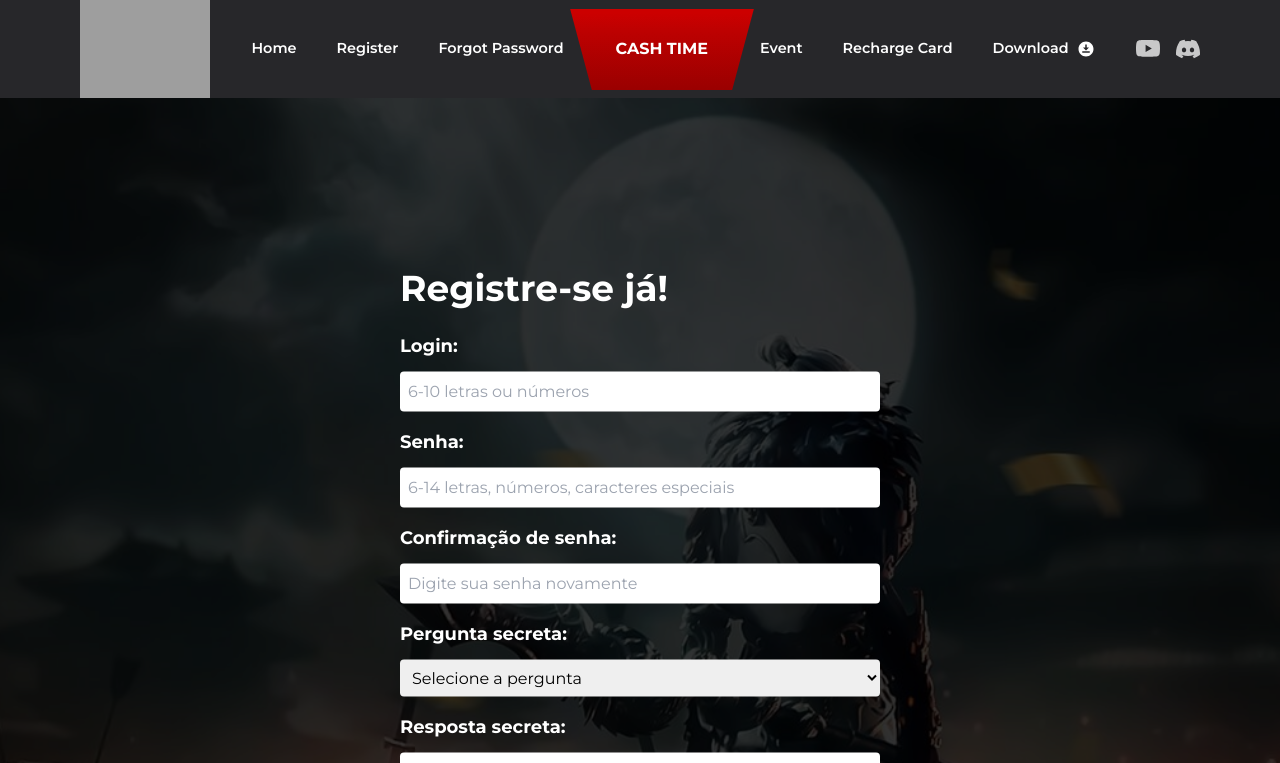
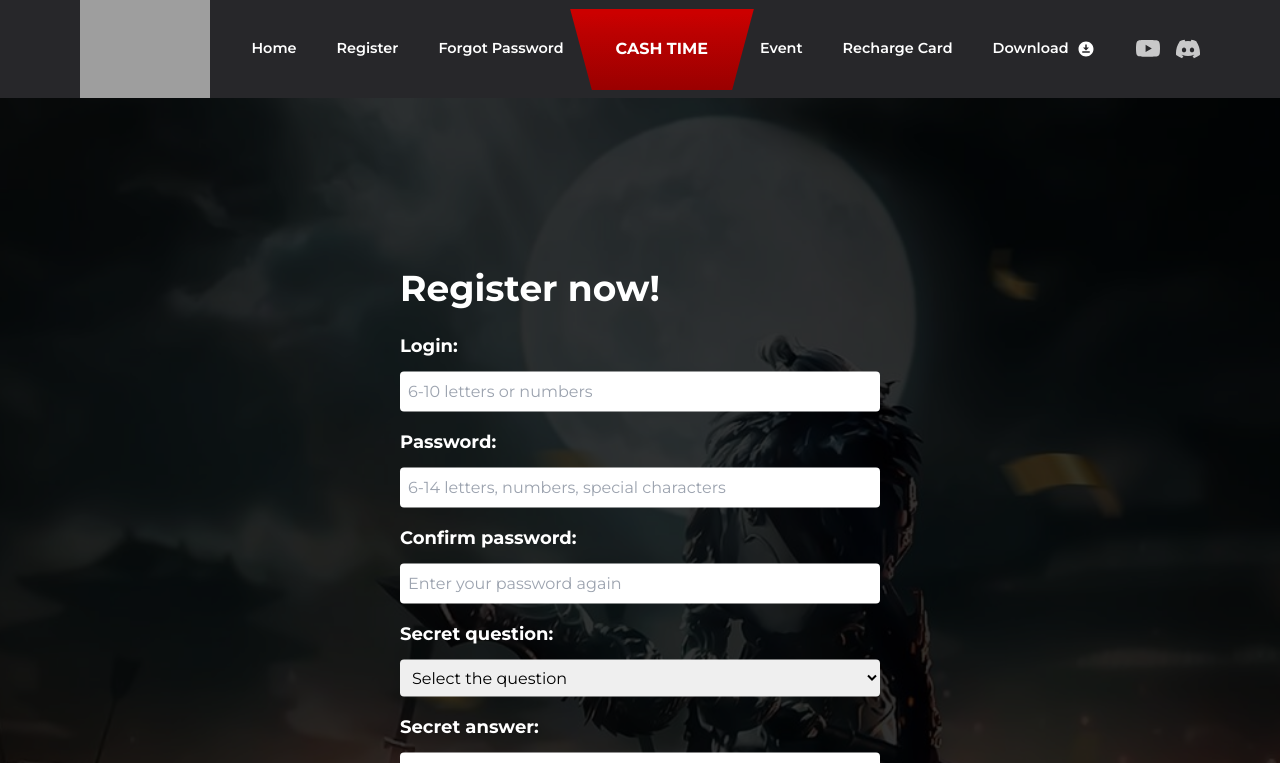
Before and after one commit to ViniGSouza/rg-website, a React (Vite) app: page /register in a window 1280 px wide. Shown: the top 763 px of the page. Built offline with nearby package versions, Linux system fonts and the light colour scheme; grey boxes are pictures that could not be loaded.

Commit message:
translate register

```diff
--- a/src/pages/Registro.jsx
+++ b/src/pages/Registro.jsx
@@ -179,14 +179,14 @@ export default function Register() {
           setEmptyQuestionMessage(true);
           return;
         }
-        Swal.fire('Sucesso', 'Sua conta foi criada!', 'success');
+        isPortuguese ? Swal.fire('Sucesso', 'Sua conta foi criada!', 'success') : Swal.fire('Success', 'Your account was created!', 'success');
         setAccount('');
         setPassword('');
         setConfirmPassword('');
         setAnswer('');
         setCode('');
       } catch (error) {
-        console.error('Erro na requisição:', error);
+        console.error('Error', error);
         setError(true);
       }
     }
@@ -201,7 +201,9 @@ export default function Register() {
     <main className="relative w-full h-[120vh] bg-fixed bg-center bg-no-repeat bg-cover">
       <div className="absolute inset-0 bg-black opacity-80"></div>
       <form className="absolute -translate-x-1/2 -translate-y-1/2 rounded p top-1/2 left-1/2 md:w-[30rem]" onSubmit={handleSubmit}>
-        <h1 className="mb-6 text-4xl font-bold text-white">Registre-se já!</h1>
+        <h1 className="mb-6 text-4xl font-bold text-white">
+          {isPortuguese ? 'Registre-se já!' : 'Register now!'}
+        </h1>
         <div className="flex flex-col mb-4 gap-y-3">
           <label htmlFor="account" className="text-lg font-bold text-white">
             Login:
@@ -210,7 +212,7 @@ export default function Register() {
             type="text"
             className="p-2 rounded"
             name="account"
-            placeholder="6-10 letras ou números"
+            placeholder={isPortuguese ? "6-10 letras ou números" : "6-10 letters or numbers"}
             value={account}
             onChange={handleAccountChange}
           />
@@ -224,12 +226,14 @@ export default function Register() {
         </div>
 
         <div className="flex flex-col mb-4 gap-y-3">
-          <label htmlFor="password" className="text-lg font-bold text-white">Senha:</label>
+          <label htmlFor="password" className="text-lg font-bold text-white">
+            {isPortuguese ? 'Senha:' : 'Password:'}
+          </label>
           <input
             type="password"
             className="p-2 rounded"
             value={password}
-            placeholder="6-14 letras, números, caracteres especiais"
+            placeholder={isPortuguese ? "6-14 letras, números, caracteres especiais" : "6-14 letters, numbers, special characters"}
             onChange={handlePasswordChange}
             name="password"
           />
@@ -243,11 +247,13 @@ export default function Register() {
         </div>
 
         <div className="flex flex-col mb-4 gap-y-3">
-          <label htmlFor="password2" className="text-lg font-bold text-white">Confirmação de senha:</label>
+          <label htmlFor="password2" className="text-lg font-bold text-white">
+            {isPortuguese ? 'Confirmação de senha:' : 'Confirm password:'}
+          </label>
           <input
             type="password"
             className="p-2 rounded"
-            placeholder="Digite sua senha novamente"
+            placeholder={isPortuguese ? 'Digite sua senha novamente' : 'Enter your password again'}
             value={confirmPassword}
             onChange={handleConfirmPasswordChange}
             name="password2"
@@ -260,23 +266,37 @@ export default function Register() {
         </div>
 
         <div className="flex flex-col mb-4 gap-y-3">
-          <label htmlFor="question" className="text-lg font-bold text-white">Pergunta secreta:</label>
+          <label htmlFor="question" className="text-lg font-bold text-white">
+            {isPortuguese ? 'Pergunta secreta:' : 'Secret question:'}
+          </label>
           <select className="p-2 rounded" onChange={handleSelecaoChange} name="question">
-            <option value="父亲姓名">Selecione a pergunta</option>
-            <option value="父亲姓名">Nome do pai</option>
-            <option value="母亲姓名">Nome da Mãe</option>
-            <option value="最爱的人名称">Nome da pessoa favorita</option>
-            <option value="第一款网络游戏">Seu primeiro jogo online</option>
+            <option value="父亲姓名">
+              {isPortuguese ? 'Selecione a pergunta' : 'Select the question'}
+            </option>
+            <option value="父亲姓名">
+              {isPortuguese ? 'Nome do pai' : "Father's name"}
+            </option>
+            <option value="母亲姓名">
+              {isPortuguese ? 'Nome da Mãe' : "Mother's name"}
+            </option>
+            <option value="最爱的人名称">
+              {isPortuguese ? 'Nome da pessoa favorita' : "Favorite person's name"}
+            </option>
+            <option value="第一款网络游戏">
+              {isPortuguese ? 'Seu primeiro jogo online' : "Your first online game"}
+            </option>
           </select>
         </div>
 
         <div className="flex flex-col mb-4 gap-y-3">
-          <label htmlFor="answer" className="text-lg font-bold text-white">Resposta secreta:</label>
+          <label htmlFor="answer" className="text-lg font-bold text-white">
+            {isPortuguese ? 'Resposta secreta:' : 'Secret answer:'}
+          </label>
           <input
             type="text"
             className="p-2 rounded"
             value={answer}
-            placeholder="Digite a sua resposta"
+            placeholder={isPortuguese ? "Digite a sua resposta" : "Enter your answer"}
             onChange={handleAnswerChange}
             required
             name="answer"
@@ -297,22 +317,22 @@ export default function Register() {
           />
         </div>
         <button className="px-10 py-3 mt-4 font-bold text-white duration-150 ease-in-out bg-red-600 rounded hover:scale-95">
-          Registrar
+          {isPortuguese ? 'Registrar' : 'Register'}
         </button>
         <p className={`${error ? 'block' : 'hidden'} mt-5 text-xl font-bold text-red-700 drop-shadow-lg`}>
-          Ocorreu um erro, revise seus dados e tente novamente.
+          {isPortuguese ? 'Ocorreu um erro, revise seus dados e tente novamente.' : 'An error occurred, please review your data and try again.'}
         </p>
         <p className={`${alreadyExistMessage ? 'block' : 'hidden'} mt-5 text-xl font-bold text-red-700 drop-shadow-lg`}>
-          Já existe um usuário com esse login, tente novamente.
+          {isPortuguese ? 'Esse login já existe, tente novamente.' : 'This login already exists, try again.'}
         </p>
         <p className={`${validationCodeMessage ? 'block' : 'hidden'} mt-5 text-xl font-bold text-red-700 drop-shadow-lg`}>
-          Código Inválido, atualize a página e tente novamente.
+          {isPortuguese ? 'Captcha inválido, atualize a página e tente novamente.' : 'Captcha invalid, update the page and try again.'}
         </p>
         <p className={`${emptyCodeMessage ? 'block' : 'hidden'} mt-5 text-xl font-bold text-red-700 drop-shadow-lg`}>
-          O Captcha não pode ficar vazio,resolva o CAPTCHA e tente novamente.
+          {isPortuguese ? 'O CAPTCHA não pode ficar vazio, resolva o captcha e tente novamente.' : 'The verification code cannot be empty, update the page and try again.'}
         </p>
         <p className={`${emptyQuestionMessage ? 'block' : 'hidden'} mt-5 text-xl font-bold text-red-700 drop-shadow-lg`}>
-          A pergunta secreta não pode ficar vazia, selecione uma pergunta.
+          {isPortuguese ? 'A pergunta secreta não pode ficar vazia, selecione uma pergunta e digite a sua resposta.' : 'The secret question cannot be empty, select a question and enter your answer.'}
         </p>
       </form>
     </main>
```
